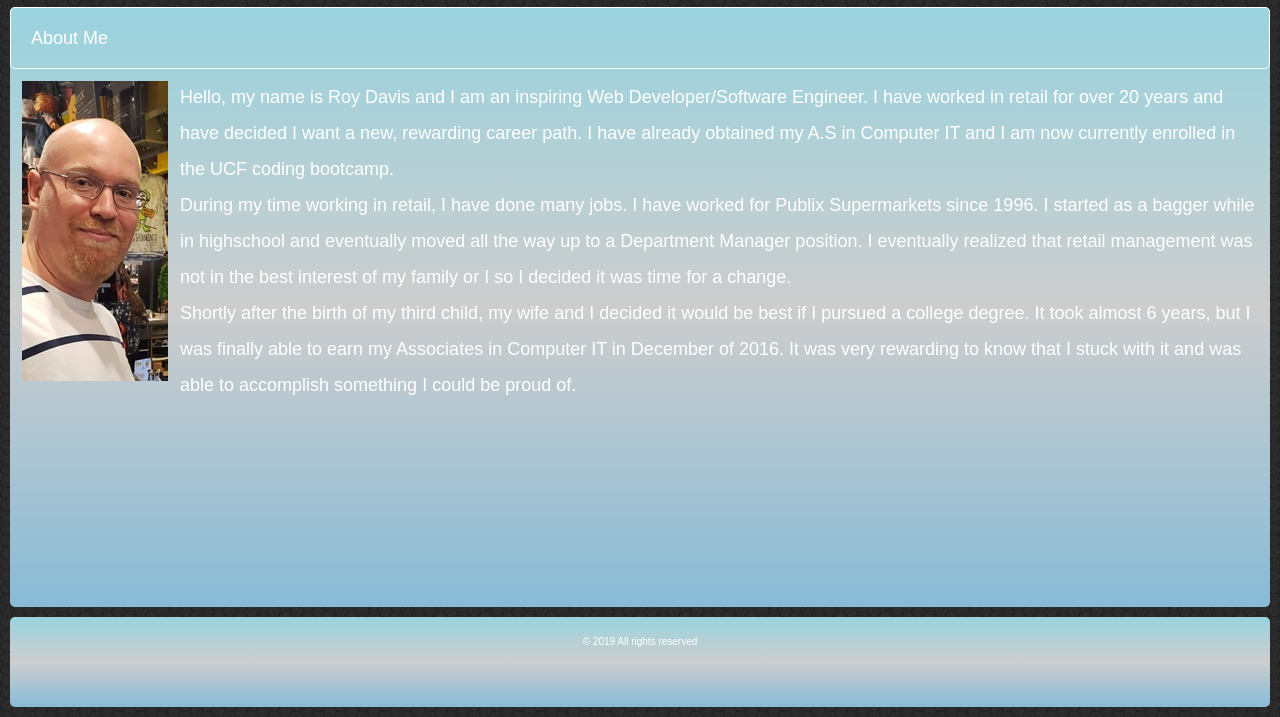
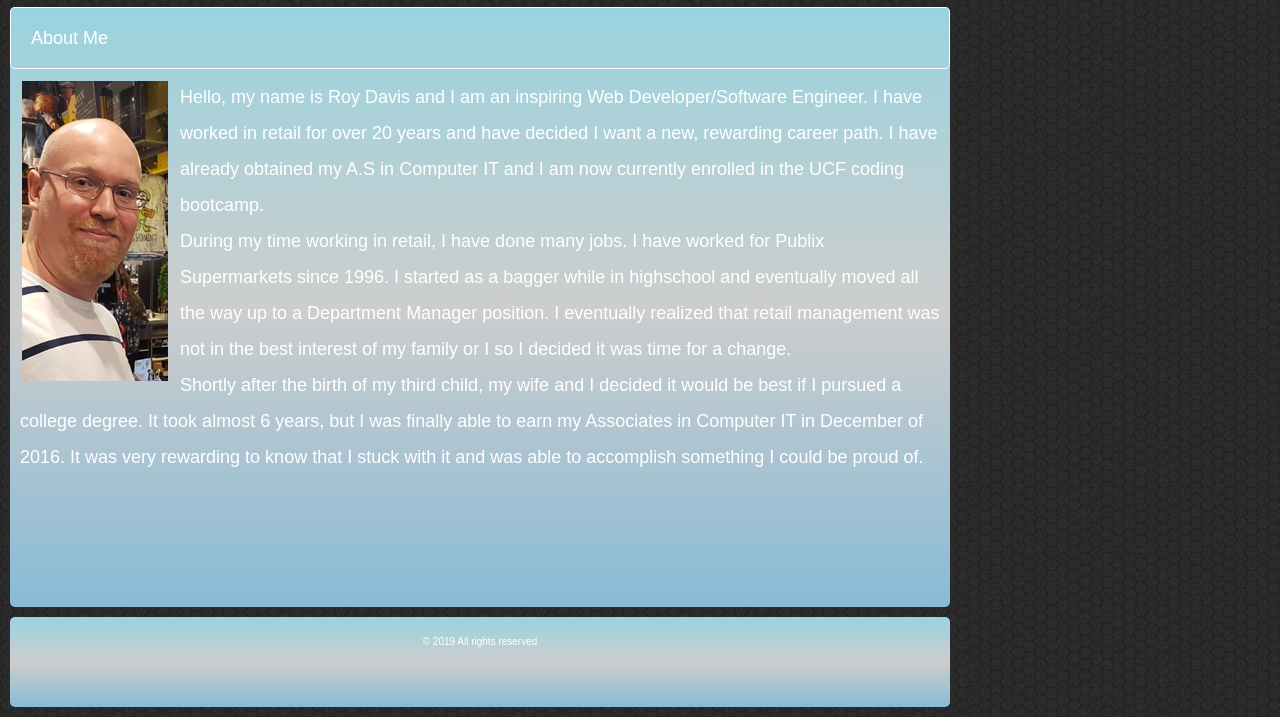
Before and after one commit to Ryby1024/Basic-Portfolio, a plain HTML site: page index.html in a window 1280 px wide. Shown: the part 83-800 px from the top of the page. Drawn offline with Linux system fonts and the light colour scheme.

Commit message:
width changes

```diff
--- a/assets/css/style.css
+++ b/assets/css/style.css
@@ -7,6 +7,7 @@ body    {
     line-height: 20px;
     font-family: 'Arial', 'Helvetica Neue', Helvetica, sans-serif;
     font-size: 14px;
+    width: 960px;
 }
 
 section {
```
